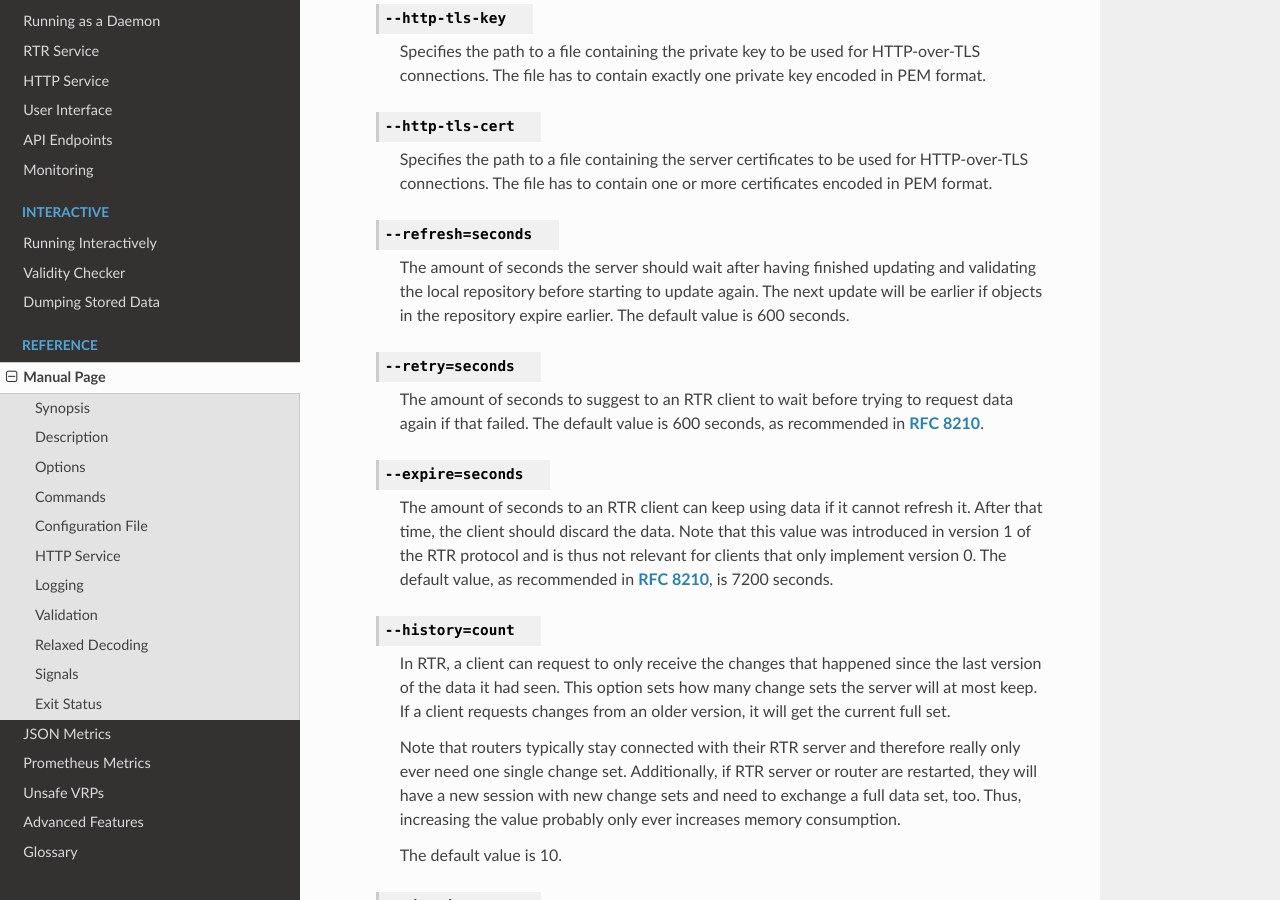
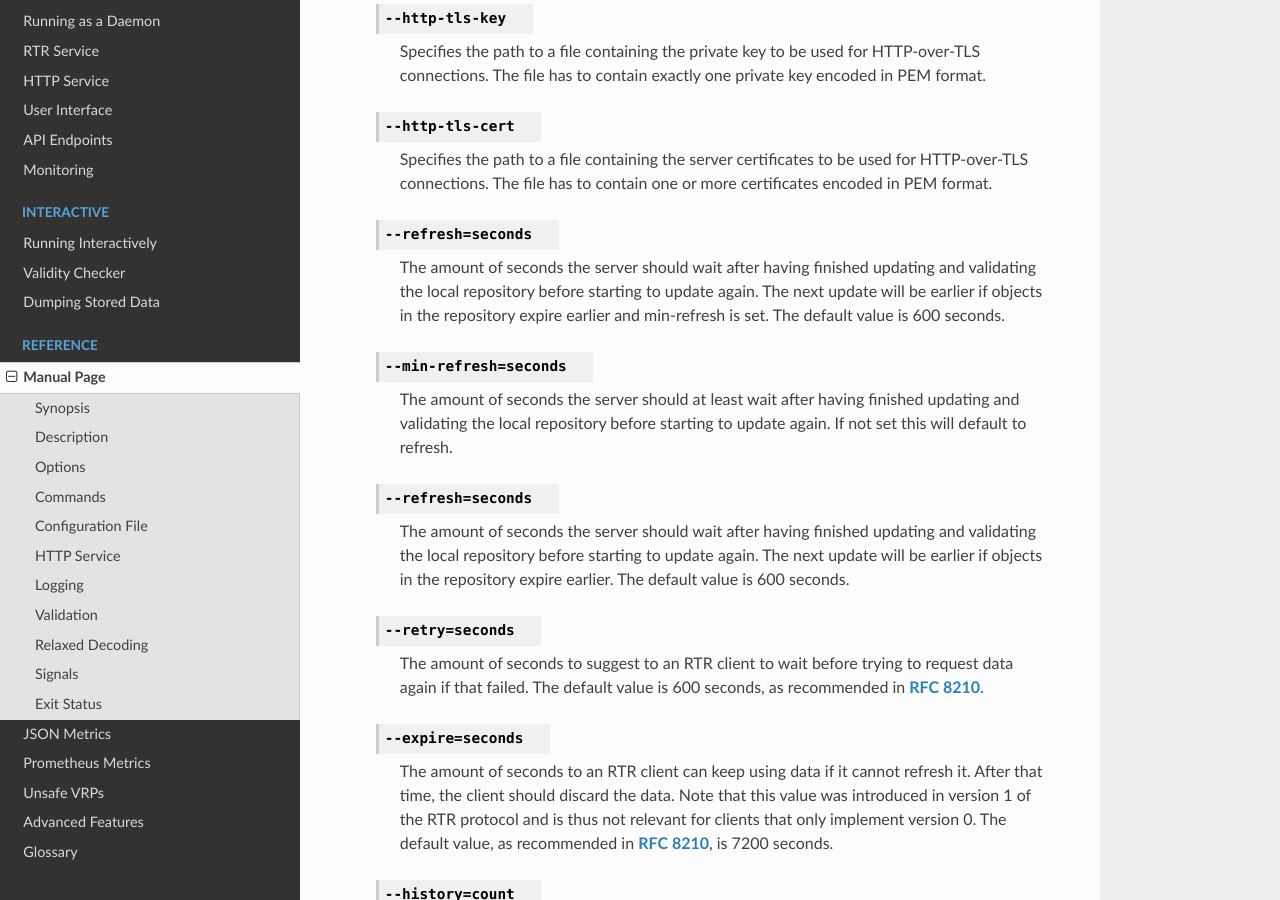
Before and after one commit to NLnetLabs/routinator, a Sphinx documentation site: the page built from doc/manual/source/manual-page.rst, in a window 1280 px wide and 900 px high, scrolled down 15265 px. Built offline with Sphinx 7.4.7 and the Read the Docs theme 3.1.0, drawn with Linux system fonts in a browser that asks for light colours.

Commit message:
Add documentation for command line option

```diff
--- a/doc/manual/source/manual-page.rst
+++ b/doc/manual/source/manual-page.rst
@@ -856,6 +856,21 @@ These can be requested by providing different commands on the command line.
               The amount of seconds the server should wait after having
               finished updating and validating the local repository before
               starting to update again. The next update will be earlier if
+              objects in the repository expire earlier and min-refresh is set.
+              The default value is 600 seconds.
+
+       .. option:: --min-refresh=seconds
+
+              The amount of seconds the server should at least wait after
+              having finished updating and validating the local repository
+              before starting to update again. If not set this will default to
+              refresh.
+
+       .. option:: --refresh=seconds
+
+              The amount of seconds the server should wait after having
+              finished updating and validating the local repository before
+              starting to update again. The next update will be earlier if
               objects in the repository expire earlier. The default value is
               600 seconds.
 
```
